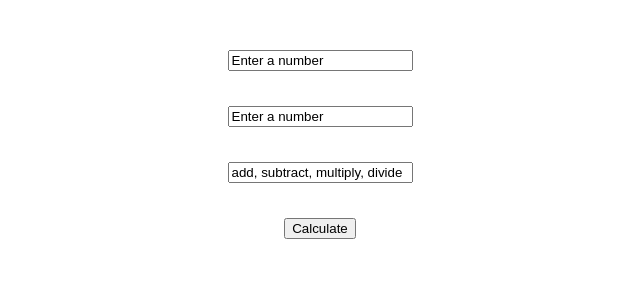
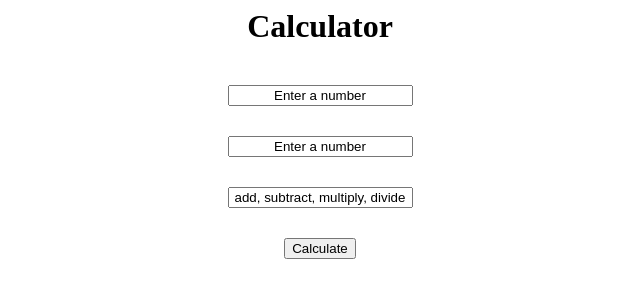
Before and after one commit to raj-dash/Flask-Calculator, a Flask app: page / in a window 1280 px wide. Shown: the top 300 px of the page, without its empty margins (320-960 px from the left). Run offline with Flask 2, Linux system fonts and the light colour scheme.

Commit message:
Add Heading

```diff
--- a/templates/index.html
+++ b/templates/index.html
@@ -1,28 +1,32 @@
 <html>
     <style>
+        .center {
+            text-align: center;
+        }
         .space {
-            margin-top: 35px;
+            margin-top: 30px;
         }
 
         .lspace {
-            margin-top: 50px;
+            margin-top: 40px;
         }
     </style>
     <body>
+        <h1 class="center">Calculator</h1>
         <form action="/" method="POST">
             <center>
                 <div class="lspace"></div>
-                <input type="text" name="a" value="Enter a number">
+                <input class="center" type="text" name="a" value="Enter a number">
                 <div class="space"></div>
-                <input type="text" name="b" value="Enter a number">
+                <input class="center" type="text" name="b" value="Enter a number">
                 <div class="space"></div>
-                <input type="text" name="op" value="add, subtract, multiply, divide">
+                <input class="center" type="text" name="op" value="add, subtract, multiply, divide">
                 <div class="space"></div>
-                <button type="submit" value="submit">Calculate</button>
+                <button class="center" type="submit" value="submit">Calculate</button>
             </center>
         </form>
         {%if ansh%}
-        <center><p>Answer is : {{ansh}}</p><center>
+        <p class="center">Answer is : {{ansh}}</p>
         {%endif%}
     </body>
 </html>
```
